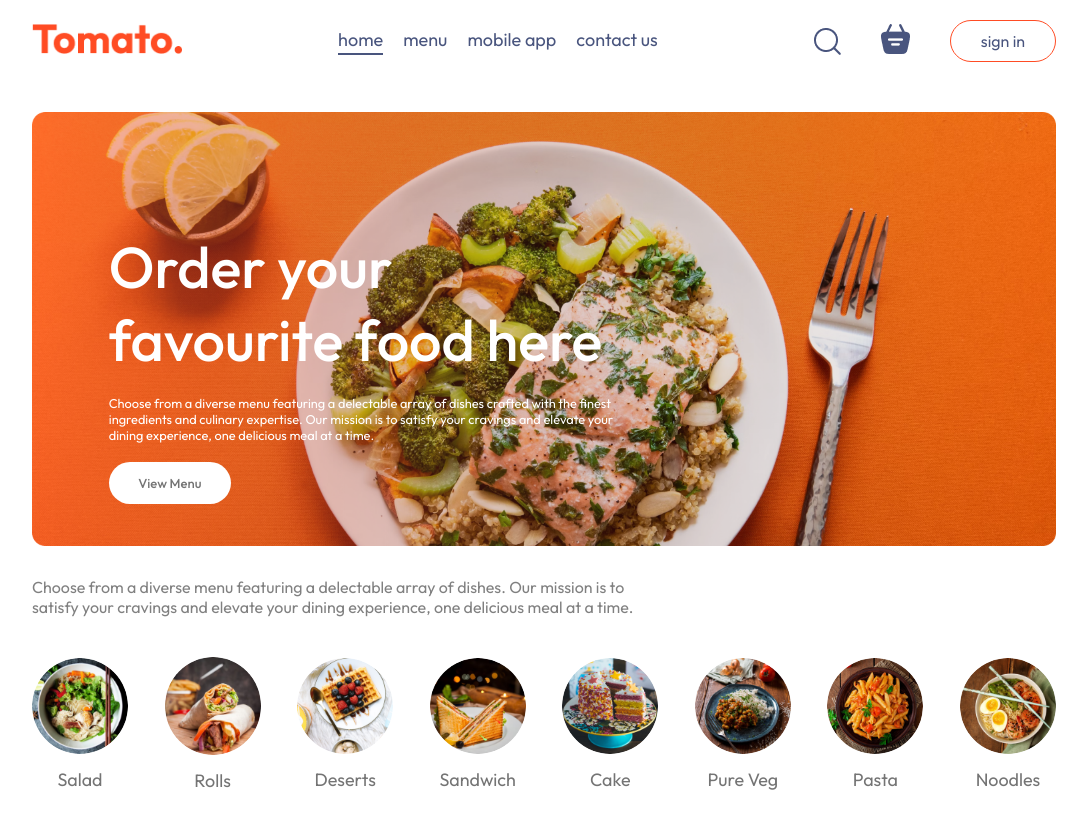
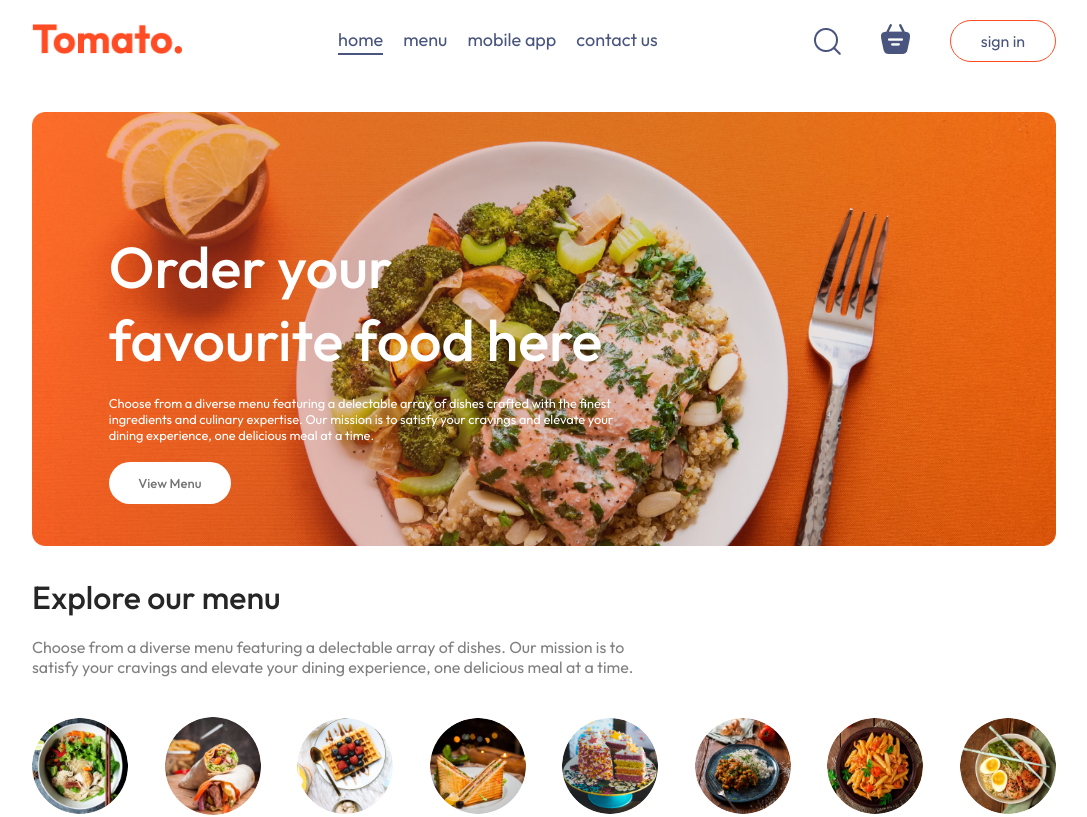
Before and after one commit to rcc-1995/Food-del-app, a React (Vite) app in the folder frontend/: page / in a window 1280 px wide. Shown: the top 817 px of the page, without its empty margins (96-1183 px from the left). Built offline with nearby package versions, Linux system fonts and the light colour scheme; no server answers.

Commit message:
Update ExploreMenu.jsx

```diff
--- a/frontend/src/components/ExploreMenu/ExploreMenu.jsx
+++ b/frontend/src/components/ExploreMenu/ExploreMenu.jsx
@@ -8,7 +8,7 @@ const ExploreMenu = ({category,setCategory}) => {
 
   return (
     <div className='explore-menu' id='explore-menu'>
-{/*       <h1>Explore our menu</h1> */}
+      <h1>Explore our menu</h1>
       <p className='explore-menu-text'>Choose from a diverse menu featuring a delectable array of dishes. Our mission is to satisfy your cravings and elevate your dining experience, one delicious meal at a time.</p>
       <div className="explore-menu-list">
         {menu_list.map((item,index)=>{
```
